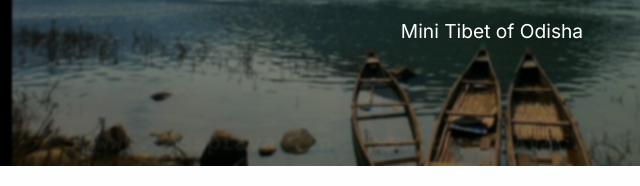
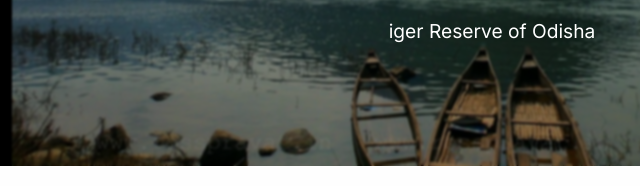
Before and after one commit to SarthakWalunj/tour-planner, a plain HTML site: page satkosia.html in a window 1280 px wide. Shown: the part 230-416 px from the top of the page, 148-788 px from the left. Drawn offline with nearby package versions, Linux system fonts and the light colour scheme.

Commit message:
Update satkosia.html

```diff
--- a/satkosia.html
+++ b/satkosia.html
@@ -129,7 +129,7 @@
 <body>
   <header>
     <h1>Satkosia</h1>
-    <p>Mini Tibet of Odisha</p>
+    <p>iger Reserve of Odisha</p>
   </header>
 
   <div class="container">
```
